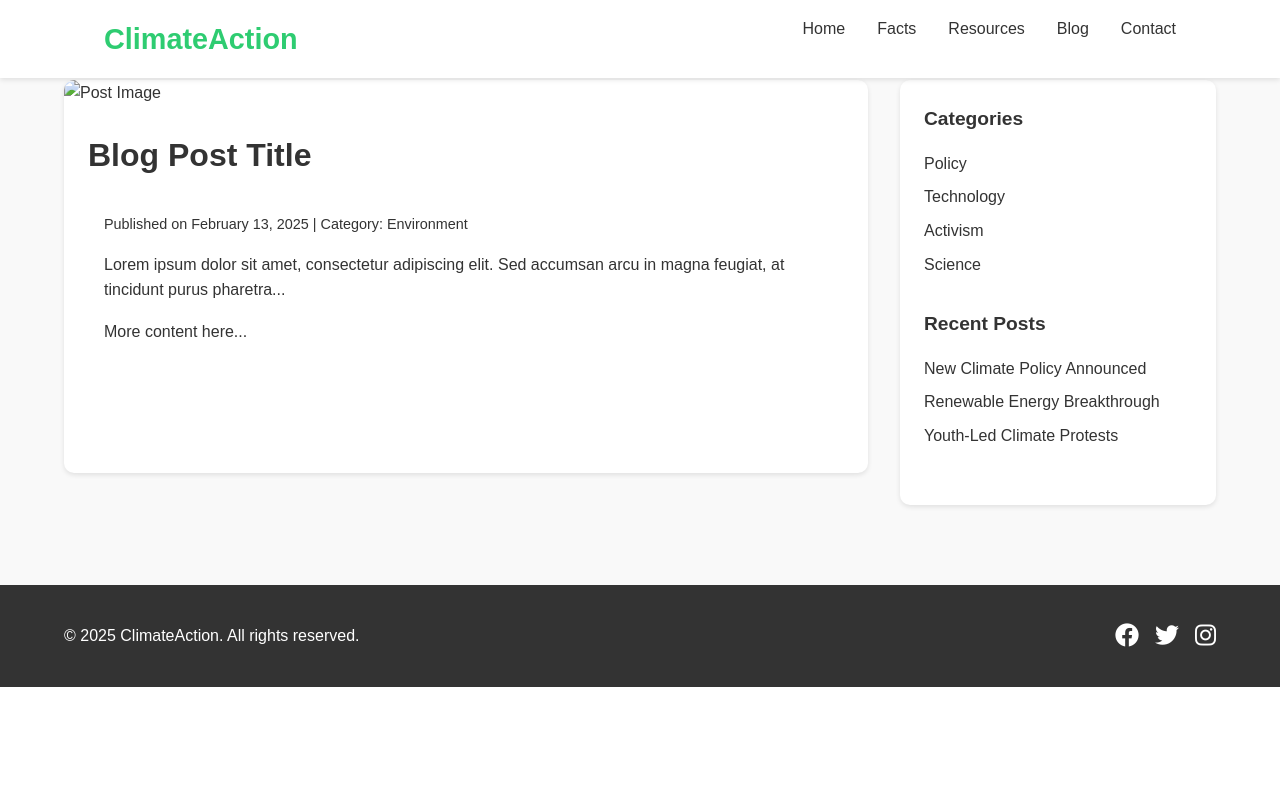
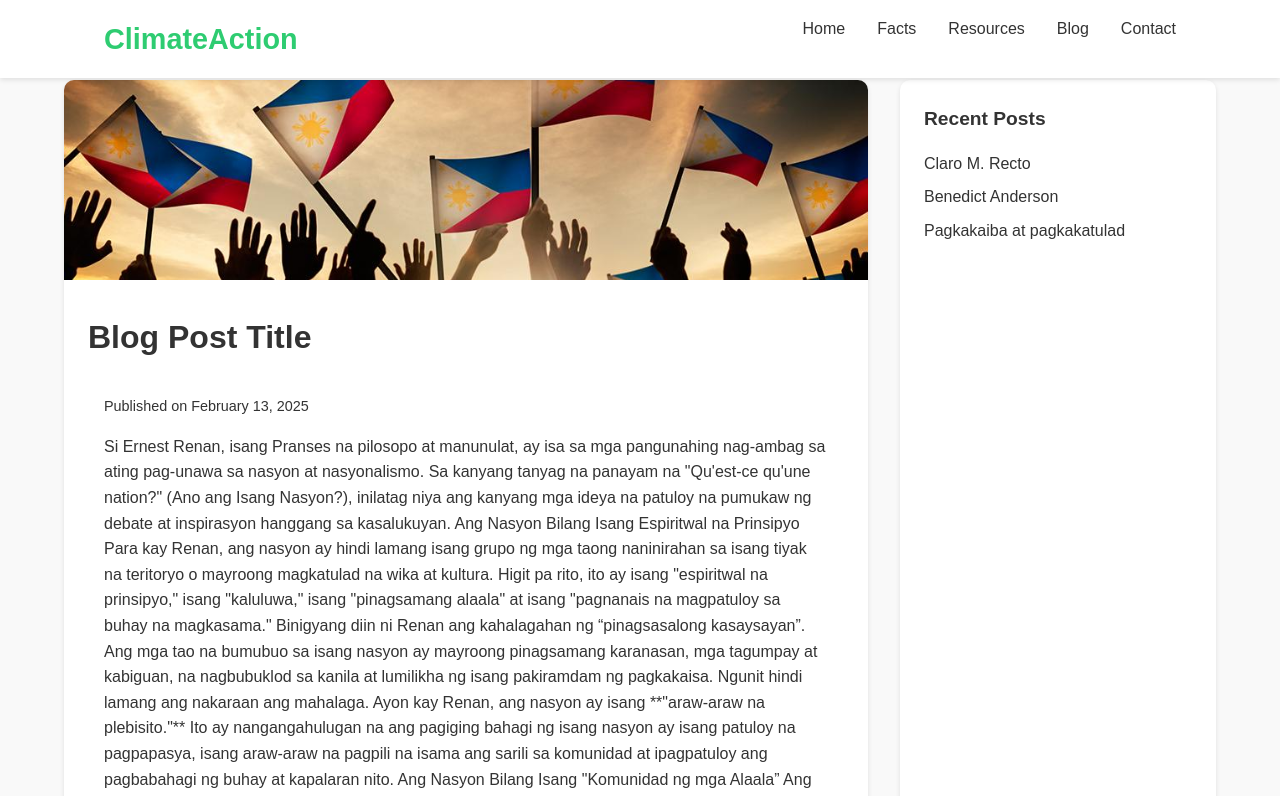
Before and after one commit to Smile-369/GERIZAL_WEBSITE, a plain HTML site: page post2.html in a window 1280 px wide. Shown: the top 796 px of the page. Drawn offline with Linux system fonts and the light colour scheme.

Commit message:
aWDASD
HJKHK

```diff
--- a/post2.html
+++ b/post2.html
@@ -30,11 +30,22 @@
             <!-- Blog Post Content -->
             <div class="blog-posts">
                 <article class="post">
-                    <img src="post-image.jpg" alt="Post Image">
+                    <img src="images/post2_image.jpg" alt="Post Image">
                     <div class="post-content">
                         <h2>Blog Post Title</h2>
-                        <p class="post-meta">Published on <span>February 13, 2025</span> | Category: <span>Environment</span></p>
-                        <p>Lorem ipsum dolor sit amet, consectetur adipiscing elit. Sed accumsan arcu in magna feugiat, at tincidunt purus pharetra...</p>
+                        <p class="post-meta">Published on <span>February 13, 2025</span></p>
+                        <p>Si Ernest Renan, isang Pranses na pilosopo at manunulat, ay isa sa mga pangunahing nag-ambag sa ating pag-unawa sa nasyon at nasyonalismo. Sa kanyang tanyag na panayam na "Qu'est-ce qu'une nation?" (Ano ang Isang Nasyon?), inilatag niya ang kanyang mga ideya na patuloy na pumukaw ng debate at inspirasyon hanggang sa kasalukuyan.
+                            Ang Nasyon Bilang Isang Espiritwal na Prinsipyo
+                            Para kay Renan, ang nasyon ay hindi lamang isang grupo ng mga taong naninirahan sa isang tiyak na teritoryo o mayroong magkatulad na wika at kultura. Higit pa rito, ito ay isang "espiritwal na prinsipyo," isang "kaluluwa," isang "pinagsamang alaala" at isang "pagnanais na magpatuloy sa buhay na magkasama."
+                            Binigyang diin ni Renan ang kahalagahan ng “pinagsasalong kasaysayan”. Ang mga tao na bumubuo sa isang nasyon ay mayroong pinagsamang karanasan, mga tagumpay at kabiguan, na nagbubuklod sa kanila at lumilikha ng isang pakiramdam ng pagkakaisa. Ngunit hindi lamang ang nakaraan ang mahalaga. Ayon kay Renan, ang nasyon ay isang **"araw-araw na plebisito."** Ito ay nangangahulugan na ang pagiging bahagi ng isang nasyon ay isang patuloy na pagpapasya, isang araw-araw na pagpili na isama ang sarili sa komunidad at ipagpatuloy ang pagbabahagi ng buhay at kapalaran nito.
+                            Ang Nasyon Bilang Isang "Komunidad ng mga Alaala”
+                            Ang nasyon ay isang "komunidad ng mga alaala," kung saan ang mga tao ay nagbabahagi ng mga alaala ng nakaraan at mayroong magkatulad na mga pangarap para sa kinabukasan. Ito ay isang "moral na konsensya," isang pakiramdam ng responsibilidad sa isa't isa at sa kinabukasan ng nasyon.
+                            Ang Nasyonalismo ay Hindi Dapat Maging Eksklusibo
+                            Binigyang-diin ni Renan na ang nasyonalismo ay hindi dapat maging eksklusibo o mapanakop. Ang bawat nasyon ay may karapatang ipagtanggol ang kanyang sariling pagkakakilanlan at interes, ngunit hindi ito dapat humantong sa pagkamuhi o pag-aaway sa ibang mga nasyon. Ang tunay na nasyonalismo ay nakabatay sa paggalang sa karapatan ng bawat nasyon na maging malaya at magkaroon ng sariling identidad.
+                            Ang Pamana ni Renan sa Nasyonalismo
+                            Ang mga ideya ni Renan tungkol sa nasyon at nasyonalismo ay nananatiling mahalaga at makabuluhan hanggang sa kasalukuyan. Ang kanyang konsepto ng nasyon bilang isang "araw-araw na plebisito" ay nagpapaalala sa atin na ang pagiging bahagi ng isang nasyon ay isang aktibong pagpapasya at isang patuloy na pangako. Ang kanyang diin sa kahalagahan ng pinagsasaluhang kasaysayan at alaala ay nagpapaalala sa atin na ang nasyon ay isang komunidad na pinagbubuklod ng mga karanasan at pangarap.
+                            Sa pamamagitan ng pag-unawa sa mga ideya ni Renan, maaari tayong magkaroon ng mas malalim na pagpapahalaga sa ating sariling nasyon at sa ating papel bilang mga mamamayan nito. Maaari rin tayong magkaroon ng mas kritikal na pananaw sa mga isyu ng nasyonalismo at pag-iwas sa mga anyo nito na mapanakop at eksklusibo.
+                            </p>
                         <p>More content here...</p>
                     </div>
                 </article>
@@ -42,19 +53,12 @@
 
             <!-- Sidebar -->
             <aside class="sidebar">
-                <h3>Categories</h3>
-                <ul class="categories">
-                    <li><a href="#">Policy</a></li>
-                    <li><a href="#">Technology</a></li>
-                    <li><a href="#">Activism</a></li>
-                    <li><a href="#">Science</a></li>
-                </ul>
 
                 <h3>Recent Posts</h3>
                 <ul class="recent-posts">
-                    <li><a href="post1.html">New Climate Policy Announced</a></li>
-                    <li><a href="post2.html">Renewable Energy Breakthrough</a></li>
-                    <li><a href="post3.html">Youth-Led Climate Protests</a></li>
+                    <li><a href="post1.html">Claro M. Recto</a></li>
+                    <li><a href="post3.html">Benedict Anderson</a></li>
+                    <li><a href="post4.html">Pagkakaiba at pagkakatulad</a></li>
                 </ul>
             </aside>
         </div>
@@ -63,12 +67,7 @@
     <!-- Footer -->
     <footer>
         <div class="footer-content">
-            <p>&copy; 2025 ClimateAction. All rights reserved.</p>
-            <div class="social-links">
-                <a href="#"><i class="fab fa-facebook"></i></a>
-                <a href="#"><i class="fab fa-twitter"></i></a>
-                <a href="#"><i class="fab fa-instagram"></i></a>
-            </div>
+            <p>&copy; 2025 GERIZAL Z48, Borromeo, Cuarte, Espe, Tapia. All rights reserved.</p>
         </div>
     </footer>
 </body>
```
Also changed, not shown: index.html (+4 -4 lines), post3.html (+1 -1 lines), post4.html (+5 -0 lines), images/post2_image.jpg (added).
